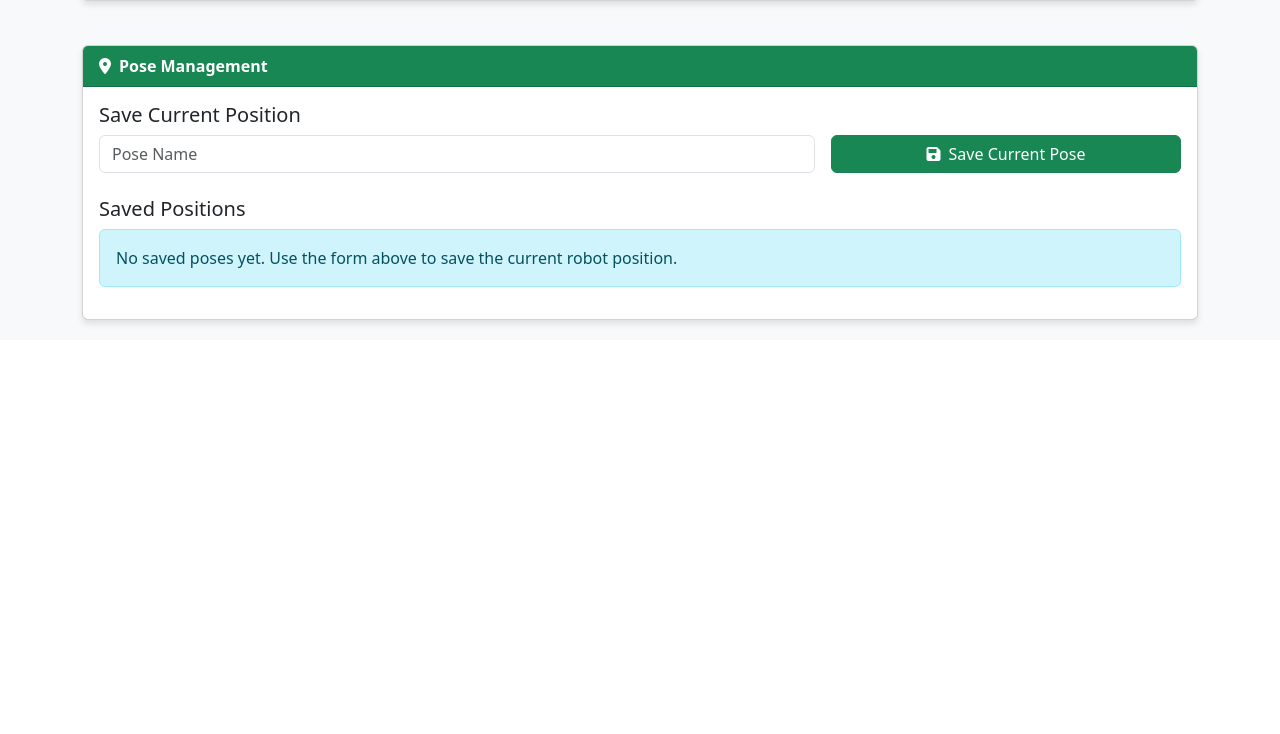
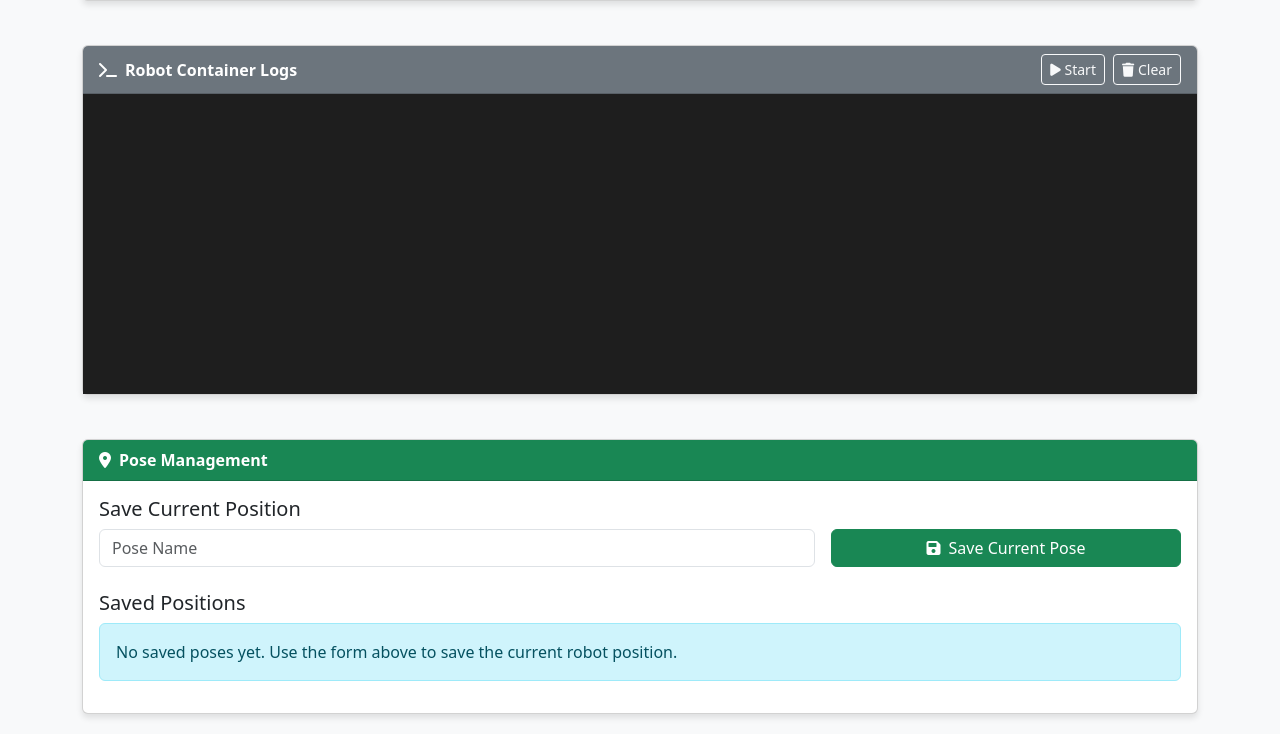
Before and after one commit to cme-research/cmeresearch_amr_webcontrol, a Django app: page / in a window 1280 px wide. Shown: the part 1792-2526 px from the top of the page. Before the commit the page ends 2118 px from the top, so only its background shows below. Run offline with Django 5.2, Linux system fonts and the light colour scheme; data that the repository does not hold is empty.

Commit message:
added views

```diff
--- a/amr_control/urls.py
+++ b/amr_control/urls.py
@@ -5,6 +5,7 @@ urlpatterns = [
     path('', views.button_view, name='button_page'),  # Route for the button HTML page
     path('handle_button/', views.handle_button, name='handle_button'),  # Route to handle button clicks
     path('mqtt_stream/', views.mqtt_stream_view, name='mqtt_stream'),  # SSE endpoint
+    path('docker_logs/', views.docker_logs_stream, name='docker_logs'),  # Docker logs SSE endpoint
     path('get_map/', views.get_map_view, name='get_map'),  # Route to get the 2D SLAM map data
     path('map_image/', views.map_image, name='map_image'),  # Route to serve map.png image
     path('shutdown/', views.shutdown_pi, name='shutdown_pi'),  # Shutdown Raspberry Pi host
--- a/amr_control/views.py
+++ b/amr_control/views.py
@@ -425,6 +425,28 @@ def map_image(request):
         return HttpResponse(status=404)
 
 
+def docker_logs_stream(request):
+    """Stream Docker container logs to the frontend using SSE."""
+    container = request.GET.get('container', 'cmexaiii-robot')
+    tail = request.GET.get('tail', '100')
+
+    def event_stream():
+        try:
+            proc = subprocess.Popen(
+                ['docker', 'logs', '-f', '--tail', tail, container],
+                stdout=subprocess.PIPE,
+                stderr=subprocess.STDOUT,
+                text=True,
+            )
+            for line in proc.stdout:
+                escaped = json.dumps(line.rstrip('\n'))
+                yield f"data: {escaped}\n\n"
+        except Exception as e:
+            yield f"data: {json.dumps(f'Error: {e}')}\n\n"
+
+    return StreamingHttpResponse(event_stream(), content_type='text/event-stream')
+
+
 def mqtt_stream_view(request):
     """Stream MQTT messages to the frontend using SSE."""
 
--- a/django_project/mqtt_client.py
+++ b/django_project/mqtt_client.py
@@ -4,6 +4,8 @@ import json
 import math
 import random
 import os
+import threading
+import time
 from pathlib import Path
 
 # An in-memory message queue to store MQTT messages
@@ -226,7 +228,7 @@ def on_message(client, userdata, msg):
 
 
 # Set up the MQTT client
-mqtt_client = mqtt.Client()
+mqtt_client = mqtt.Client(mqtt.CallbackAPIVersion.VERSION1)
 mqtt_client.on_connect = on_connect
 mqtt_client.on_disconnect = on_disconnect
 mqtt_client.on_message = on_message
@@ -356,11 +358,27 @@ map_data['origin_y'] = map_conf.get('origin_y', map_data['origin_y'])
 if map_conf.get('obstacles'):
     map_data['obstacles'] = map_conf['obstacles']
 
+def _connect_with_retry():
+    """Try to connect to the MQTT broker in the background, retrying on failure."""
+    retry_delay = 5
+    max_retry_delay = int(os.getenv('MQTT_MAX_RETRY_DELAY', '60'))
+    while True:
+        try:
+            print(f"Connecting to MQTT broker {broker_url}:{broker_port} ...")
+            mqtt_client.connect(broker_url, broker_port, 60)
+            mqtt_client.loop_start()
+            print("MQTT connection initiated.")
+            return
+        except (ConnectionRefusedError, OSError) as e:
+            print(f"MQTT broker not available ({e}). Retrying in {retry_delay}s ...")
+            time.sleep(retry_delay)
+            retry_delay = min(retry_delay * 2, max_retry_delay)
+
+
 # Avoid auto-connecting only when explicitly disabled via env
 _disable_flag = os.getenv('DISABLE_MQTT')
 if not (_disable_flag and _disable_flag.lower() in ('1', 'true', 'yes')):
-    print(f"Connecting to MQTT broker {broker_url}:{broker_port} ...")
-    mqtt_client.connect(broker_url, broker_port, 60)
-    mqtt_client.loop_start()  # Non-blocking loop
+    _mqtt_thread = threading.Thread(target=_connect_with_retry, daemon=True)
+    _mqtt_thread.start()
 else:
     print("MQTT auto-connect disabled (DISABLE_MQTT set).")
--- a/templates/amr_control/viewport.html
+++ b/templates/amr_control/viewport.html
@@ -318,6 +318,26 @@
                                 </div>
                             </div>
                         </div>
+                    </div>
+                </div>
+            </div>
+
+            <!-- Docker Logs Panel -->
+            <div class="col-md-12 mt-4">
+                <div class="card">
+                    <div class="card-header bg-secondary text-white d-flex justify-content-between align-items-center">
+                        <span><i class="fas fa-terminal me-2"></i>Robot Container Logs</span>
+                        <div>
+                            <button id="logs-toggle" class="btn btn-sm btn-outline-light">
+                                <i class="fas fa-play"></i> Start
+                            </button>
+                            <button id="logs-clear" class="btn btn-sm btn-outline-light ms-1">
+                                <i class="fas fa-trash"></i> Clear
+                            </button>
+                        </div>
+                    </div>
+                    <div class="card-body p-0">
+                        <pre id="docker-logs" style="height: 300px; overflow-y: auto; margin: 0; padding: 10px; background-color: #1e1e1e; color: #d4d4d4; font-size: 0.85rem; white-space: pre-wrap; word-wrap: break-word;"></pre>
                     </div>
                 </div>
             </div>
@@ -714,6 +734,48 @@
         // Add event listener to the refresh button
         refreshMapButton.addEventListener('click', fetchMapData);
 
+        // Docker logs streaming
+        const logsContainer = document.getElementById('docker-logs');
+        const logsToggle = document.getElementById('logs-toggle');
+        const logsClear = document.getElementById('logs-clear');
+        let logsSource = null;
+        let logsRunning = false;
+        const MAX_LOG_LINES = 500;
+
+        function startLogs() {
+            if (logsSource) logsSource.close();
+            logsSource = new EventSource('/docker_logs/?container=cmexaiii-robot&tail=50');
+            logsSource.onmessage = function(event) {
+                const line = JSON.parse(event.data);
+                logsContainer.textContent += line + '\n';
+                // Limit lines
+                const lines = logsContainer.textContent.split('\n');
+                if (lines.length > MAX_LOG_LINES) {
+                    logsContainer.textContent = lines.slice(-MAX_LOG_LINES).join('\n');
+                }
+                logsContainer.scrollTop = logsContainer.scrollHeight;
+            };
+            logsSource.onerror = function() {
+                logsContainer.textContent += '[Connection lost. Retrying...]\n';
+            };
+            logsRunning = true;
+            logsToggle.innerHTML = '<i class="fas fa-stop"></i> Stop';
+        }
+
+        function stopLogs() {
+            if (logsSource) { logsSource.close(); logsSource = null; }
+            logsRunning = false;
+            logsToggle.innerHTML = '<i class="fas fa-play"></i> Start';
+        }
+
+        logsToggle.addEventListener('click', function() {
+            if (logsRunning) stopLogs(); else startLogs();
+        });
+
+        logsClear.addEventListener('click', function() {
+            logsContainer.textContent = '';
+        });
+
         // Helper to read CSRF token from cookie
         function getCookie(name) {
             let cookieValue = null;
```
Also changed, not shown: 1 other file.
